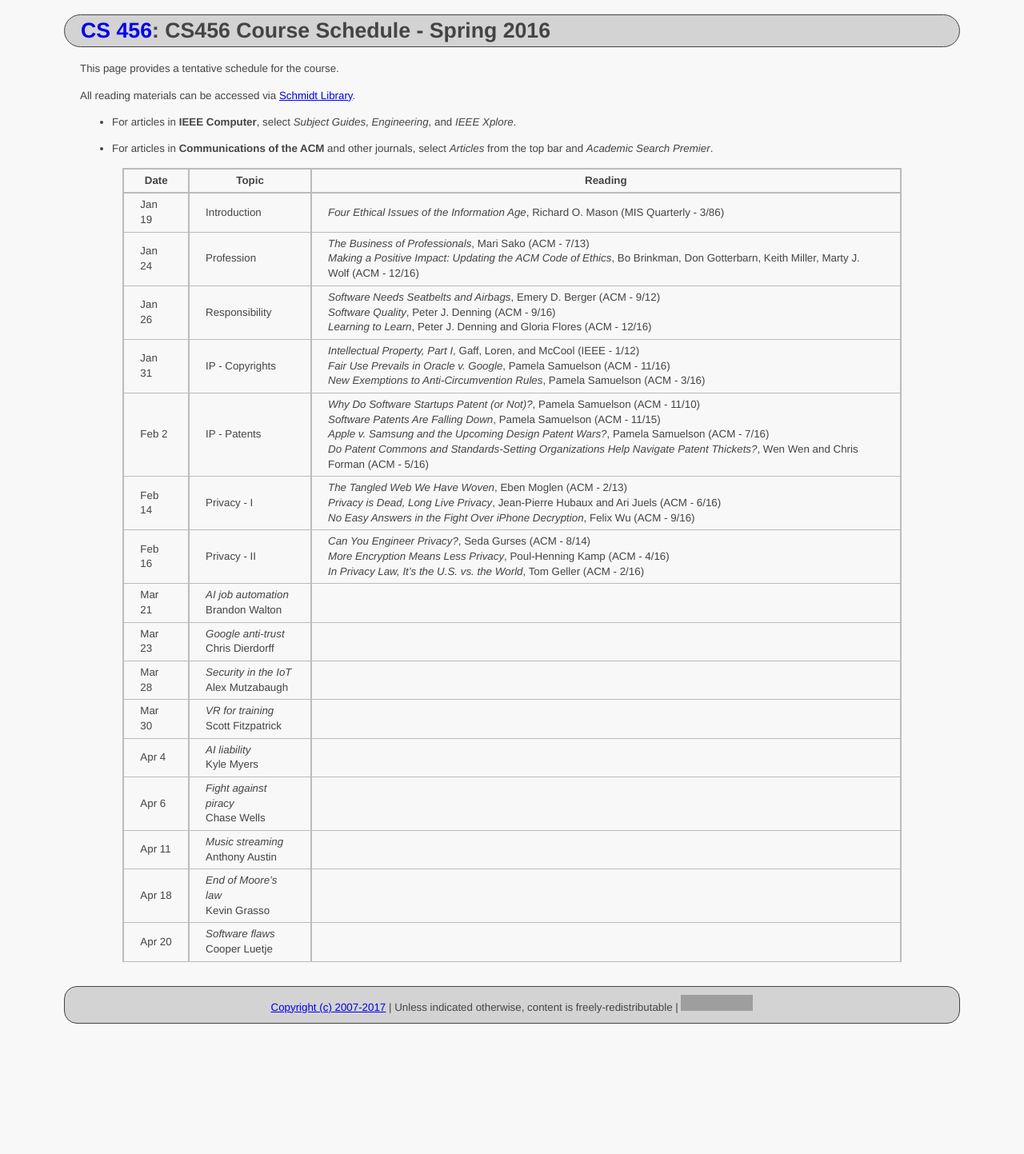
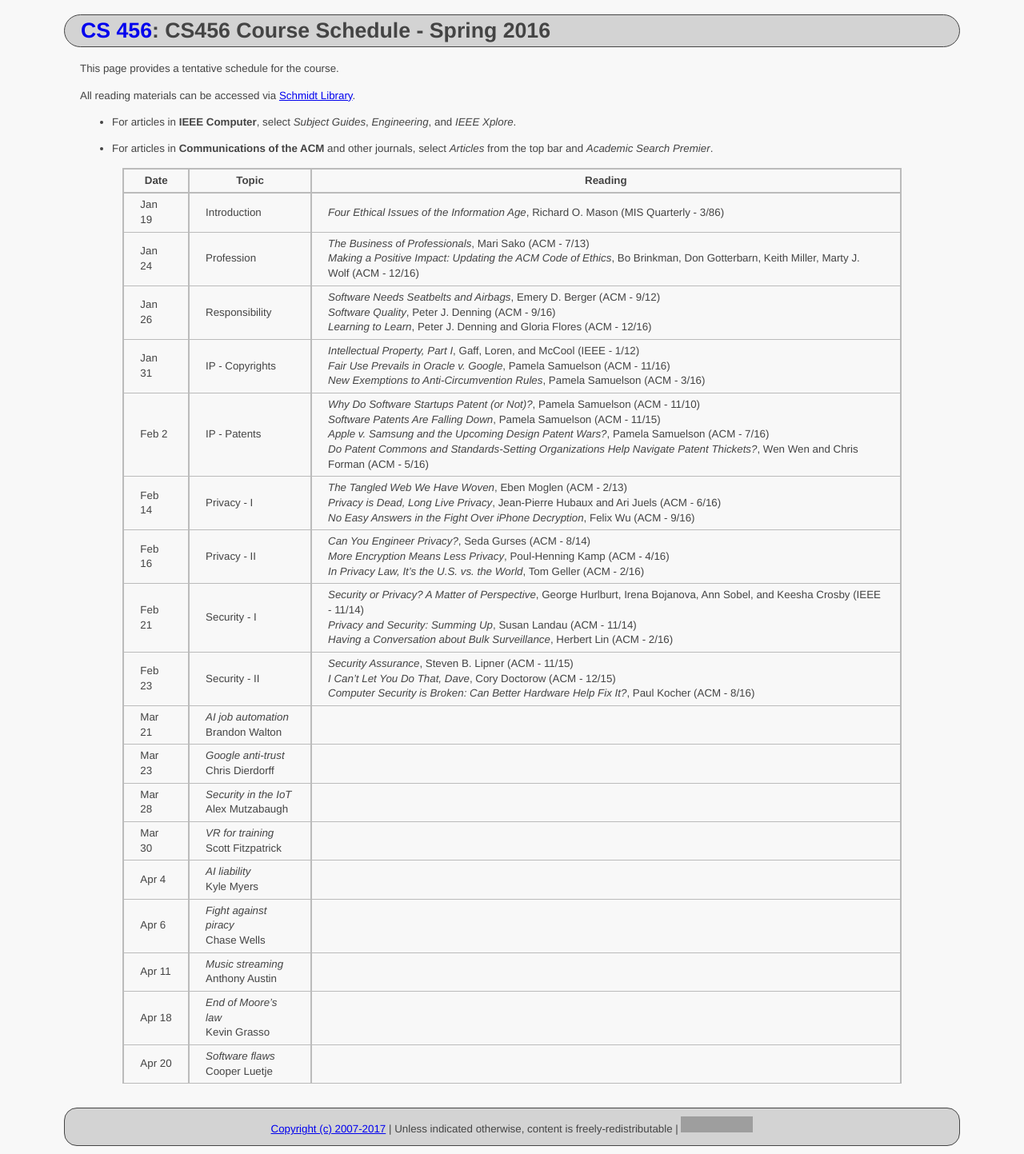
Before and after one commit to ycpcs/cs456-spring2017, a Jekyll site: the page built from schedule/index.md, in a window 1280 px wide. Shown: the whole page at 80% size. Built offline with Jekyll 4.4.1, drawn with Linux system fonts in a browser that asks for light colours; before the commit the page ends 1290 px from its top, so only the background shows below that; grey boxes are pictures that could not be loaded.

Commit message:
add security articles
add security articles

```diff
--- a/schedule/index.md
+++ b/schedule/index.md
@@ -21,6 +21,8 @@ All reading materials can be accessed via [Schmidt Library](http://library.ycp.e
 > Feb 2   | IP - Patents    | *Why Do Software Startups Patent (or Not)?*, Pamela Samuelson (ACM - 11/10) <br/> *Software Patents Are Falling Down*, Pamela Samuelson (ACM - 11/15) <br /> *Apple v. Samsung and the Upcoming Design Patent Wars?*, Pamela Samuelson (ACM - 7/16) <br /> *Do Patent Commons and Standards-Setting Organizations Help Navigate Patent Thickets?*, Wen Wen and Chris Forman (ACM - 5/16) |
 > Feb 14  | Privacy - I     | *The Tangled Web We Have Woven*, Eben Moglen (ACM - 2/13) <br /> *Privacy is Dead, Long Live Privacy*, Jean-Pierre Hubaux and Ari Juels (ACM - 6/16) <br /> *No Easy Answers in the Fight Over iPhone Decryption*, Felix Wu (ACM - 9/16) |
 > Feb 16  | Privacy - II    | *Can You Engineer Privacy?*, Seda Gurses (ACM - 8/14) <br /> *More Encryption Means Less Privacy*, Poul-Henning Kamp (ACM - 4/16) <br /> *In Privacy Law, It's the U.S. vs. the World*, Tom Geller (ACM - 2/16) |
+> Feb 21  | Security - I    | *Security or Privacy? A Matter of Perspective*, George Hurlburt, Irena Bojanova, Ann Sobel, and Keesha Crosby (IEEE - 11/14) <br /> *Privacy and Security: Summing Up*, Susan Landau (ACM - 11/14) <br /> *Having a Conversation about Bulk Surveillance*, Herbert Lin (ACM - 2/16)|
+> Feb 23  | Security - II   | *Security Assurance*, Steven B. Lipner (ACM - 11/15) <br /> *I Can't Let You Do That, Dave*, Cory Doctorow (ACM - 12/15) <br /> *Computer Security is Broken: Can Better Hardware Help Fix It?*, Paul Kocher (ACM - 8/16)|
 > Mar 21   | *AI job automation* <br /> Brandon Walton | |
 > Mar 23   | *Google anti-trust* <br /> Chris Dierdorff | |
 > Mar 28   | *Security in the IoT* <br /> Alex Mutzabaugh | |
```
